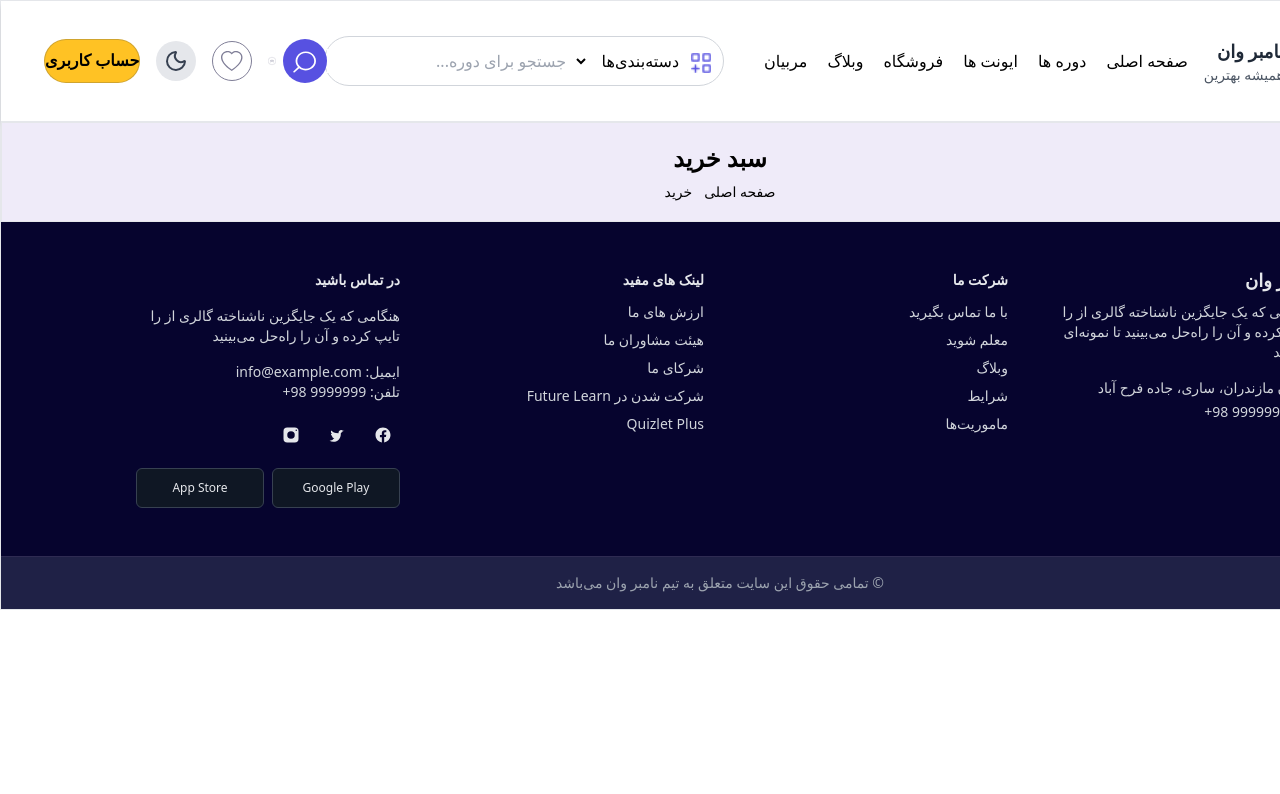
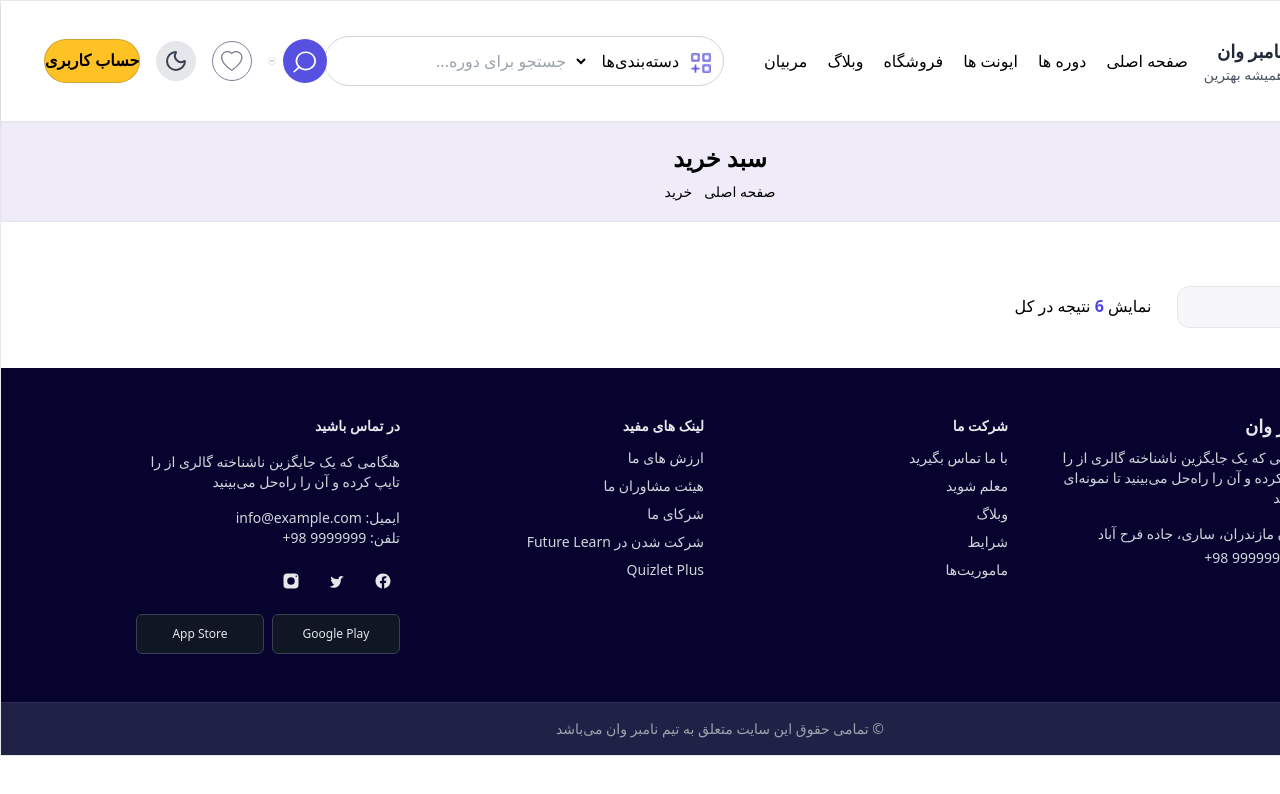
Before and after one commit to react-summer-1404/-Axis-, a React (Vite) app in the folder Axis/: page /Shop in a window 1280 px wide. Shown: the top 794 px of the page. Built offline with nearby package versions, Linux system fonts and the light colour scheme.

Commit message:
feat: Search Shop

```diff
--- /dev/null
+++ b/Axis/src/Pages/Shop/ContentShop.jsx
@@ -0,0 +1,24 @@
+import React from 'react'
+
+const ContentShop = () => {
+  return (
+    <div dir='rtl'>
+   <diV className=' flex justify-between relative py-10 top-8 pr-[20%] pl-[20%]'>
+   <span className='dark:text-gray-200'> نمایش
+          <span  className="text-indigo-600 font-semibold"> 6 </span>
+            نتیجه در کل
+          {/* search */}
+          <div className="relative w-full md:w-64 left-64 bottom-8">
+          <input
+            type="text"
+            placeholder="جستجو"
+            className="w-[90%] p-2 pr-8 rounded-xl border border-gray-200 focus:outline-none focus:ring-2 focus:ring-indigo-500 bg-[#F7F7F9]"
+          />
+          </div>
+          </span>
+   </diV>
+   </div>
+  )
+}
+
+export default ContentShop
--- a/Axis/src/Pages/Shop/Shop.jsx
+++ b/Axis/src/Pages/Shop/Shop.jsx
@@ -1,9 +1,13 @@
 import React from 'react'
 import HeaderShop from './HeaderShop'
+import ContentShop from './ContentShop'
 
 const Shop = () => {
   return (
- <HeaderShop/>
+    <div>
+    <HeaderShop/>
+    <ContentShop/>
+    </div>
   )
 }
 
```
